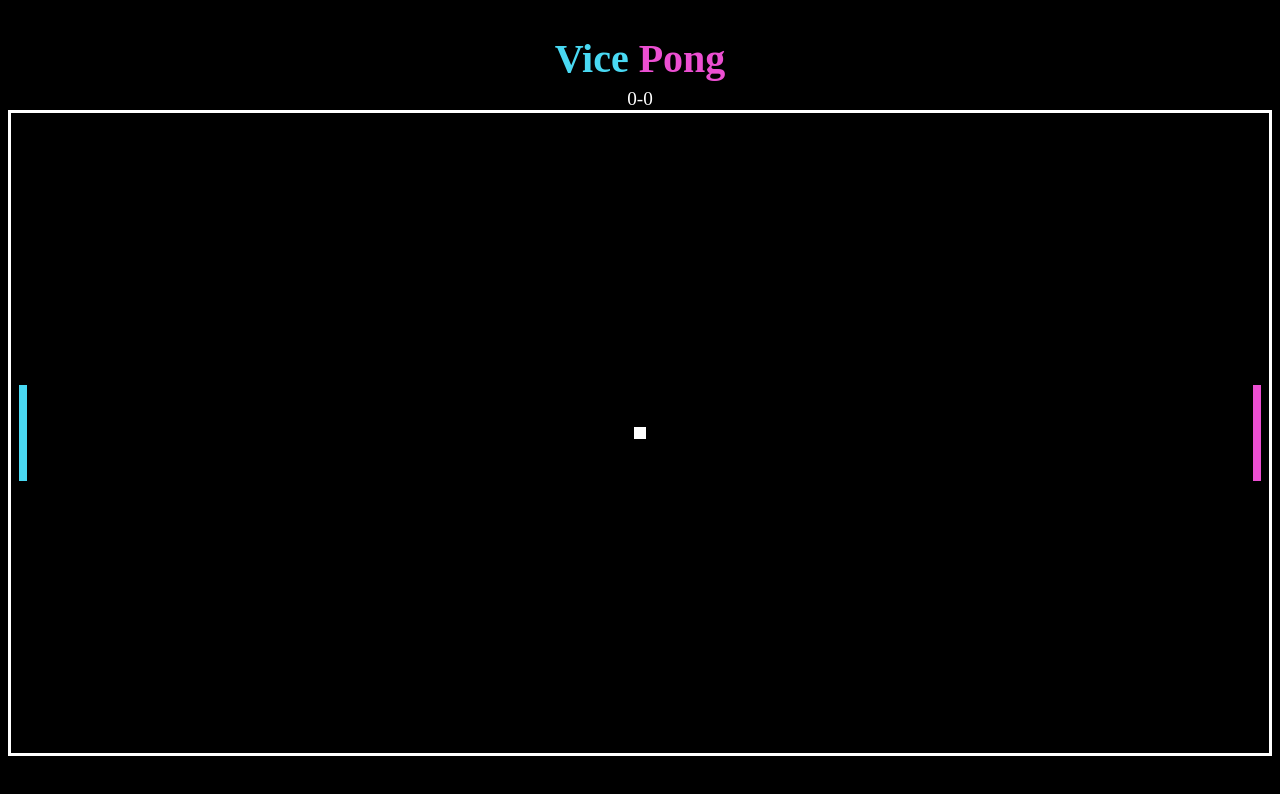
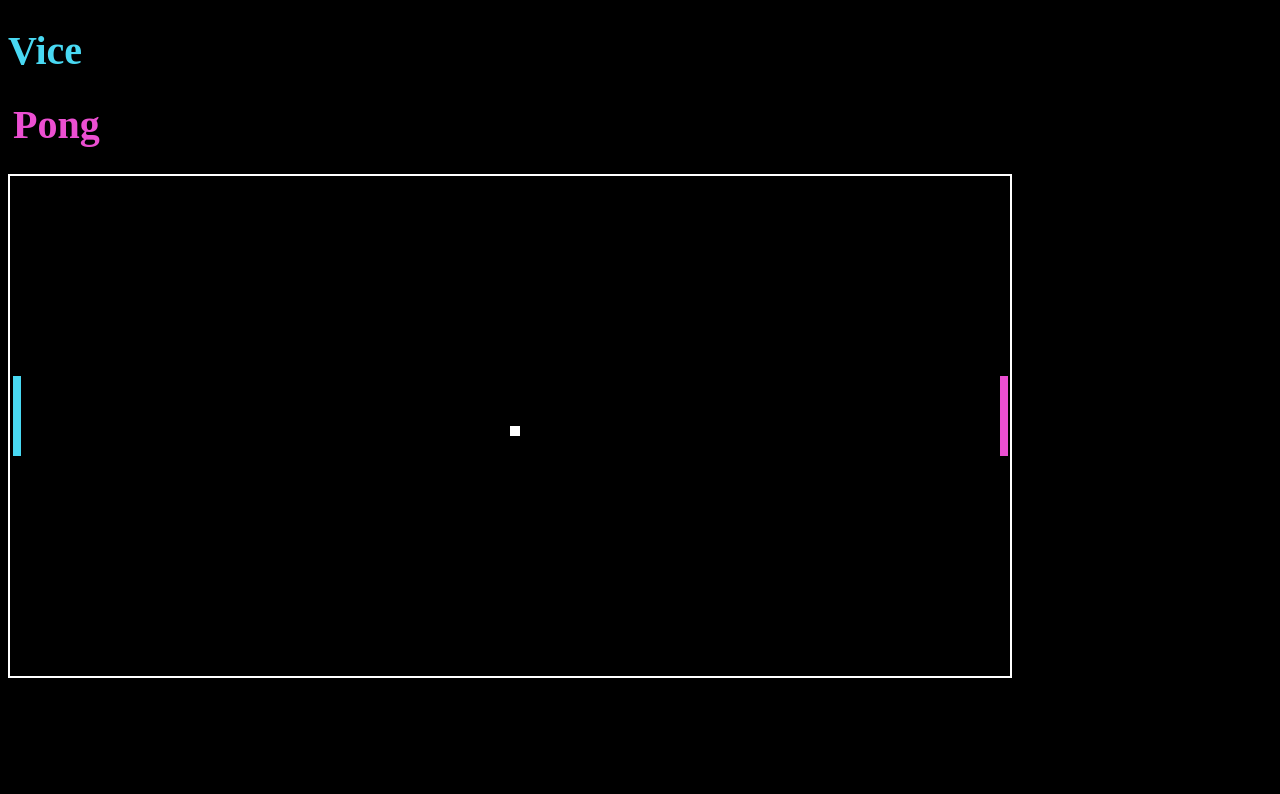
Before and after one commit to LukaG7/Game-Project, a plain HTML site: page index.html in a window 1280 px wide. Drawn offline with Linux system fonts and the light colour scheme.

Commit message:
changed into canvas

```diff
--- a/index.html
+++ b/index.html
@@ -6,21 +6,12 @@
     <meta name="viewport" content="width=device-width, initial-scale=1.0">
     <title>Vice Pong</title>
     <link rel="stylesheet" href="styles.css">
-    <script src="/index.js"></script>
 </head>
 <body>
-<div class="header">
-    <h1 class="vice">Vice </h1><h1 class="pong">Pong</h1>
-</div>
-<div class="score">
-    <div id="p1-score">0</div>
-    <div>-</div>
-    <div id="p2-score">0</div>
-</div>
-<div class="game">
-    <div id="paddle1" class="paddle-one"></div>
-    <div id="ball" class="ball"></div>
-    <div id="paddle2" class="paddle-two"></div>
-</div>
+    <header>
+        <h1 class="vice">Vice</h1> <h1 class="pong"> Pong</h1>
+    </header>
+    <canvas id="game" width="1000" height="500"></canvas>
+<script src="/index.js"></script>
 </body>
 </html>
--- a/index.js
+++ b/index.js
@@ -1,7 +1,59 @@
-const paddle1 = document.getElementById("paddle1");
-const ball = document.getElementById("ball");
-const paddle2 = document.getElementById("paddle2");
+const canvas = document.getElementById("game");
+const ctx = canvas.getContext("2d")
 
-paddle1 === paddle2
+// function draw() {
+//     const canvas = document.getElementById("game");
+//     const ctx = canvas.getContext("2d");
 
-console.log(paddle1)
+//     ctx.fillStyle = 'rgb(73, 217, 243)';
+//     ctx.fillRect(3, 0, 8, 80);
+
+//     ctx.fillStyle = 'rgb(236, 79, 210)';
+//     ctx.fillRect(990, 0, 8, 80);
+// }
+
+// draw()
+
+class Player { constructor(x, y, width, height, ctx, color){
+    this.x = x,
+    this.y = y,
+    this.width = width,
+    this.height = height,
+    this.ctx = ctx,
+    this.color = color
+}
+draw(){
+    ctx.fillStyle = this.color;
+    ctx.fillRect(this.x, this.y, this.width, this.height);
+}
+}
+
+const playerOne = new Player(3, 200, 8, 80, ctx, 'rgb(73, 217, 243)')
+playerOne.draw()
+
+const playerTwo = new Player(990, 200, 8, 80, ctx, 'rgb(236, 79, 210)')
+playerTwo.draw()
+
+function ball() {
+    const canvas = document.getElementById("game");
+    const ctx = canvas.getContext("2d")
+
+    ctx.fillStyle = 'white';
+    ctx.fillRect(500, 250, 10, 10)
+
+}
+
+ball()
+
+window.addEventListener('keydown', (event) => {
+    switch(event.key){
+        case 'w': ctx.clearRect(0,0, 1000, 500); playerOne.y-=20; playerOne.draw(); playerTwo.draw(); ball();
+        break;
+        case 's': ctx.clearRect(0,0, 1000, 500); playerOne.y+=20; playerOne.draw(); playerTwo.draw(); ball();
+        break;
+        case 'ArrowUp': ctx.clearRect(0,0, 1000, 500); playerTwo.y-=20; playerTwo.draw(); playerOne.draw(); ball();
+        break;
+        case 'ArrowDown': ctx.clearRect(0,0, 1000, 500); playerTwo.y+=20; playerTwo.draw(); playerOne.draw(); ball();
+        break;
+    }
+})
--- a/styles.css
+++ b/styles.css
@@ -1,6 +1,10 @@
 
 body {
     background-color: black;
+}
+
+canvas {
+    border: 2px solid white;
 }
 
 .game {
@@ -45,7 +49,7 @@ body {
 .header {
     height: 10vh;
     display: flex;
-    justify-content: center;
+    flex-direction: column;
 }
 
 .vice {
```
